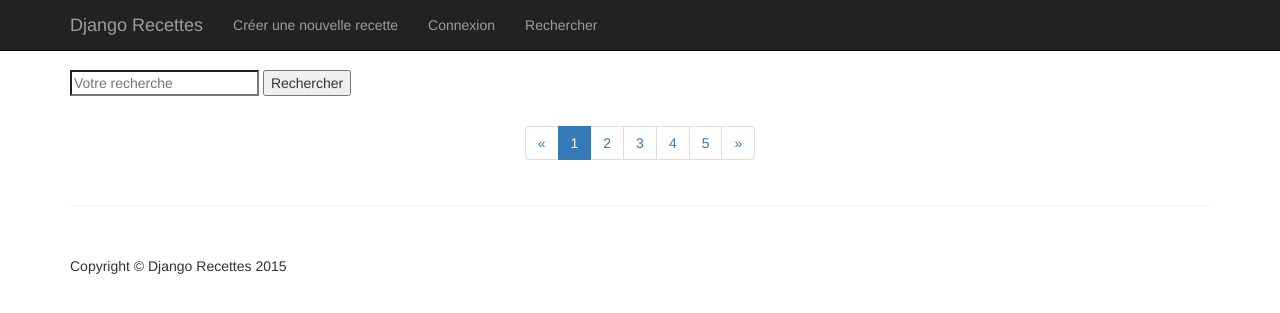
After one commit to pruvosim/projet_django, a Django app: page /rechercher/ in a window 1280 px wide. The commit adds this page. Shown: the top 313 px of the page. Run offline with Django 3.2, Linux system fonts and the light colour scheme; some libraries are stand-ins or nearby versions.

Commit message:
Recheche basique fonctionnelle

```diff
--- a/recette/templates/recette/_base.html
+++ b/recette/templates/recette/_base.html
@@ -58,7 +58,7 @@
                     {% endif %}
                 </li>
                 <li>
-                    <a href="#">A propos</a>
+                    <a href="/rechercher">Rechercher</a>
                 </li>
             </ul>
         </div>
--- /dev/null
+++ b/recette/templates/recette/rechercher.html
@@ -0,0 +1,48 @@
+{% extends 'recette/_base.html' %}
+
+{% block contenu %}
+
+    <form action="{% url 'recette:rechercher' %}" method="GET">
+        {% csrf_token %}
+        <input type="search" name="r" placeholder="Votre recherche">
+        <input type="submit" value="Rechercher" >
+    </form>
+
+
+    <ul>
+    {% for r in recette %}
+        <li><a href="{% url 'recette:recettes' r.id %}">{{ r.titre }}</a></li>
+    {% endfor %}
+    </ul>
+
+    <!-- Pagination -->
+    <div class="row text-center">
+        <div class="col-lg-12">
+            <ul class="pagination">
+                <li>
+                    <a href="#">&laquo;</a>
+                </li>
+                <li class="active">
+                    <a href="#">1</a>
+                </li>
+                <li>
+                    <a href="#">2</a>
+                </li>
+                <li>
+                    <a href="#">3</a>
+                </li>
+                <li>
+                    <a href="#">4</a>
+                </li>
+                <li>
+                    <a href="#">5</a>
+                </li>
+                <li>
+                    <a href="#">&raquo;</a>
+                </li>
+            </ul>
+        </div>
+    </div>
+    <!-- /.row -->
+
+{% endblock %}
--- a/recette/urls.py
+++ b/recette/urls.py
@@ -1,5 +1,6 @@
 from django.conf.urls import patterns, url
-from recette.views import IndexView, AuthView, recettes, user_login, user_logout, nouvelle_recette, supprimer_recette
+from recette.views import IndexView, AuthView, recettes, user_login, user_logout, nouvelle_recette, supprimer_recette\
+    , rechercher
 
 
 urlpatterns = patterns('',
@@ -11,6 +12,7 @@ urlpatterns = patterns('',
                        url(r'nouvelle_recette/$', nouvelle_recette, name='nouvelle_recette'),
                        url(r'recettes/(?P<id>\d+)/$', recettes, name="recettes"),
                        url(r'supprimer_recette/(?P<id>\d+)/$', supprimer_recette, name="supprimer_recette"),
+                       url(r'rechercher/$', rechercher, name='rechercher'),
 
 
 )
--- a/recette/views.py
+++ b/recette/views.py
@@ -84,3 +84,17 @@ def nouvelle_recette(request):
 def supprimer_recette(request, id):
     recette = get_object_or_404(Recette, pk=id).delete()
     return index(request)
+
+def rechercher(request):
+    if request.method == 'GET':
+        terme_recherche = request.GET.get('r', '')
+        if terme_recherche:
+            recettes = Recette.objects.filter(titre__icontains=terme_recherche)
+            contexte = {
+                'recette': recettes,
+            }
+            return render(request, 'recette/rechercher.html', contexte)
+        else:
+            return render(request, 'recette/rechercher.html')
+    else:
+        return render(request, 'recette/rechercher.html')
```
